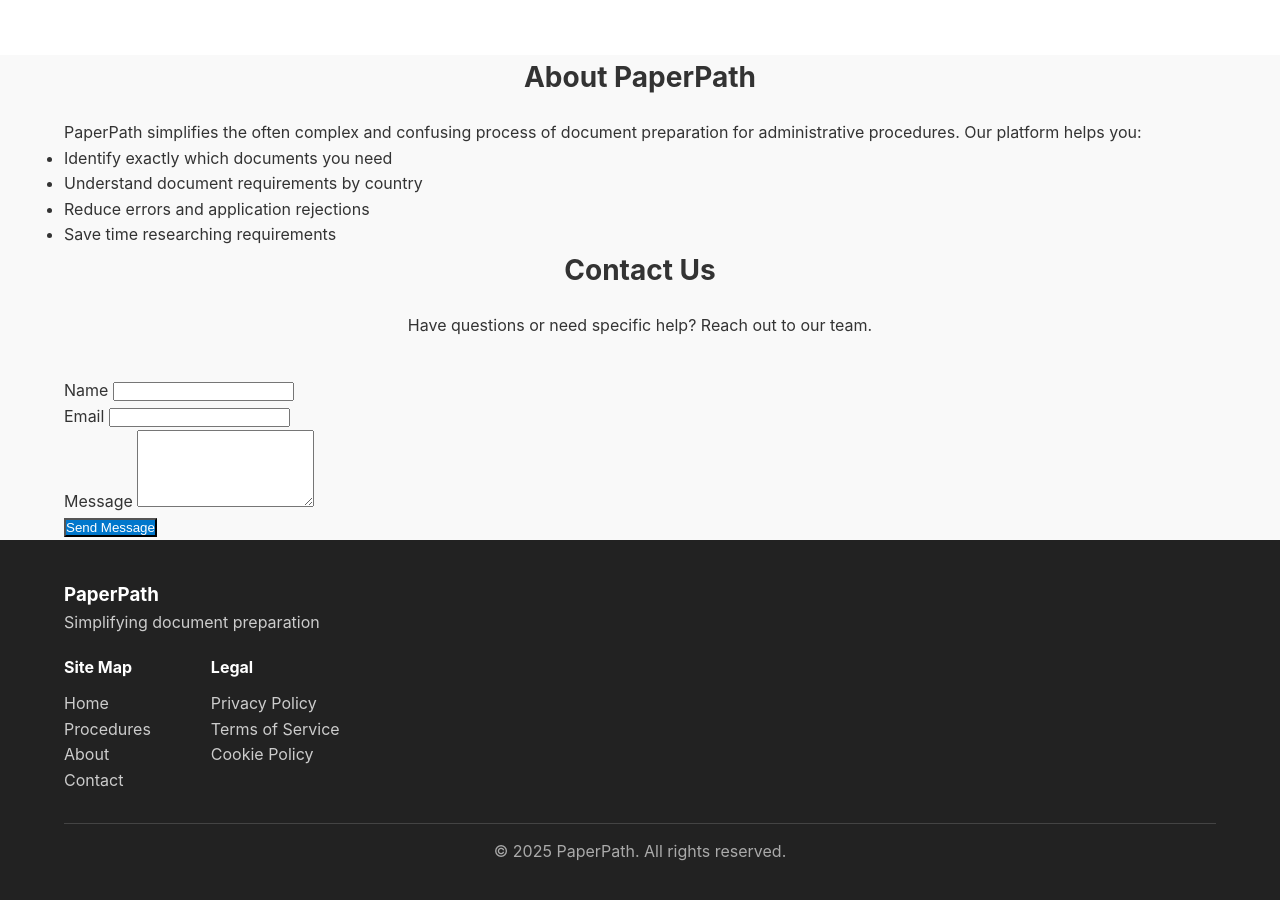
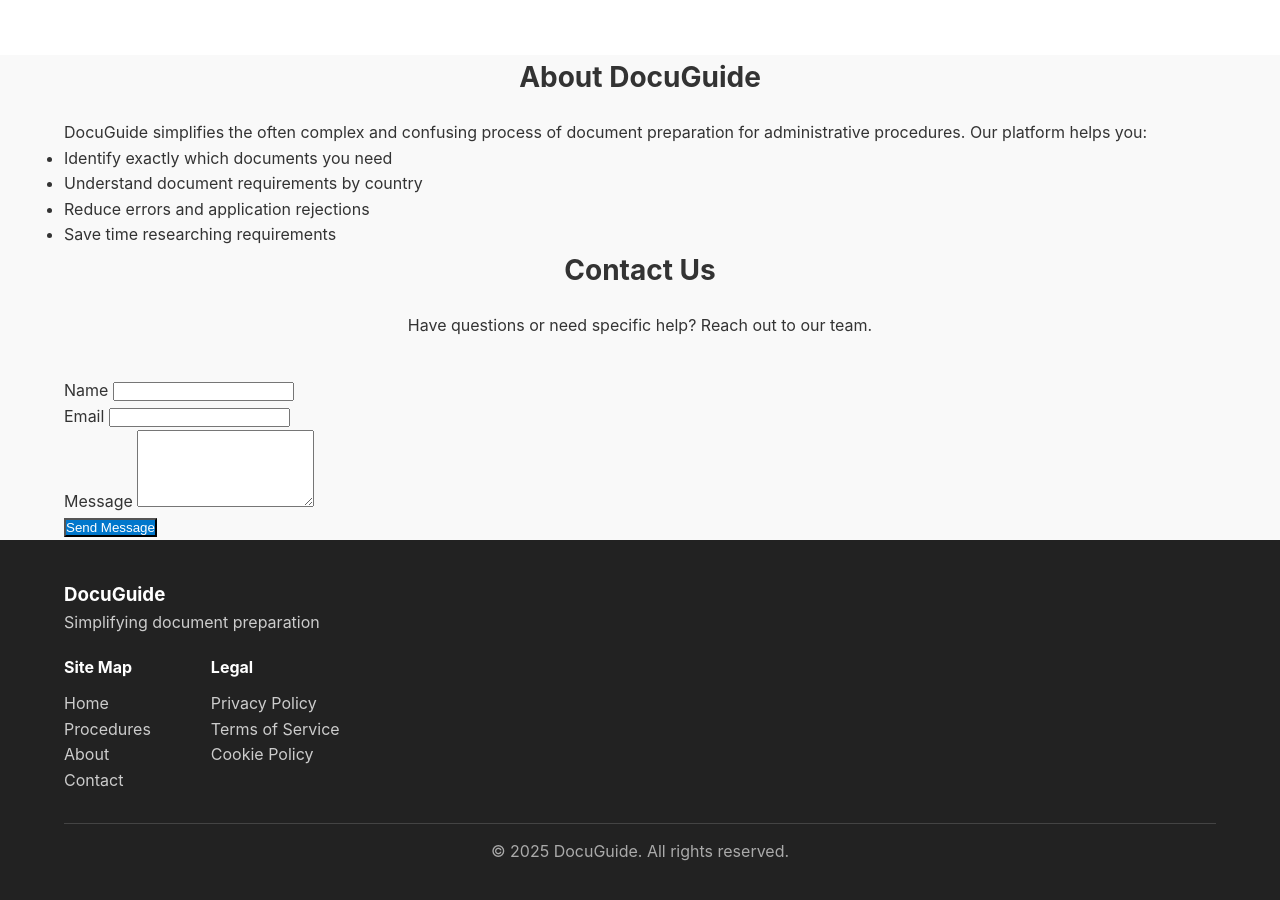
Before and after one commit to BourasNasira/BeChangeMaker2025, a plain HTML site: page index.html in a window 1280 px wide. Shown: the part 860-1760 px from the top of the page. Drawn offline with Linux system fonts and the light colour scheme.

Commit message:
misajour de index.html

```diff
--- a/index.html
+++ b/index.html
@@ -4,7 +4,7 @@
   <head>
     <meta charset="UTF-8" />
     <meta name="viewport" content="width=device-width, initial-scale=1.0" />
-    <title>PaperPath- Simplify Your Document Preparation</title>
+    <title>DocuGuide - Simplify Your Document Preparation</title>
 
 
     <link rel="stylesheet" href="style.css">
@@ -15,7 +15,7 @@
     <header class="header">
       <div class="container">
         <div class="logo">
-          <h1>PaperPath</h1>
+          <h1>DocuGuide</h1>
         </div>
         <nav class="main-nav">
           <ul>
@@ -103,10 +103,10 @@
 
       <section id="about" class="about">
         <div class="container">
-          <h2 class="section-title">About PaperPath</h2>
+          <h2 class="section-title">About DocuGuide</h2>
           <div class="about-content">
             <div class="about-text">
-              <p>PaperPath simplifies the often complex and confusing process of document preparation for administrative procedures. Our platform helps you:</p>
+              <p>DocuGuide simplifies the often complex and confusing process of document preparation for administrative procedures. Our platform helps you:</p>
               <ul>
                 <li>Identify exactly which documents you need</li>
                 <li>Understand document requirements by country</li>
@@ -146,7 +146,7 @@
       <div class="container">
         <div class="footer-content">
           <div class="footer-logo">
-            <h3>PaperPath</h3>
+            <h3>DocuGuide</h3>
             <p>Simplifying document preparation</p>
           </div>
           <div class="footer-links">
@@ -170,7 +170,7 @@
           </div>
         </div>
         <div class="footer-bottom">
-          <p>&copy; 2025 PaperPath. All rights reserved.</p>
+          <p>&copy; 2025 DocuGuide. All rights reserved.</p>
         </div>
       </div>
     </footer>
```
